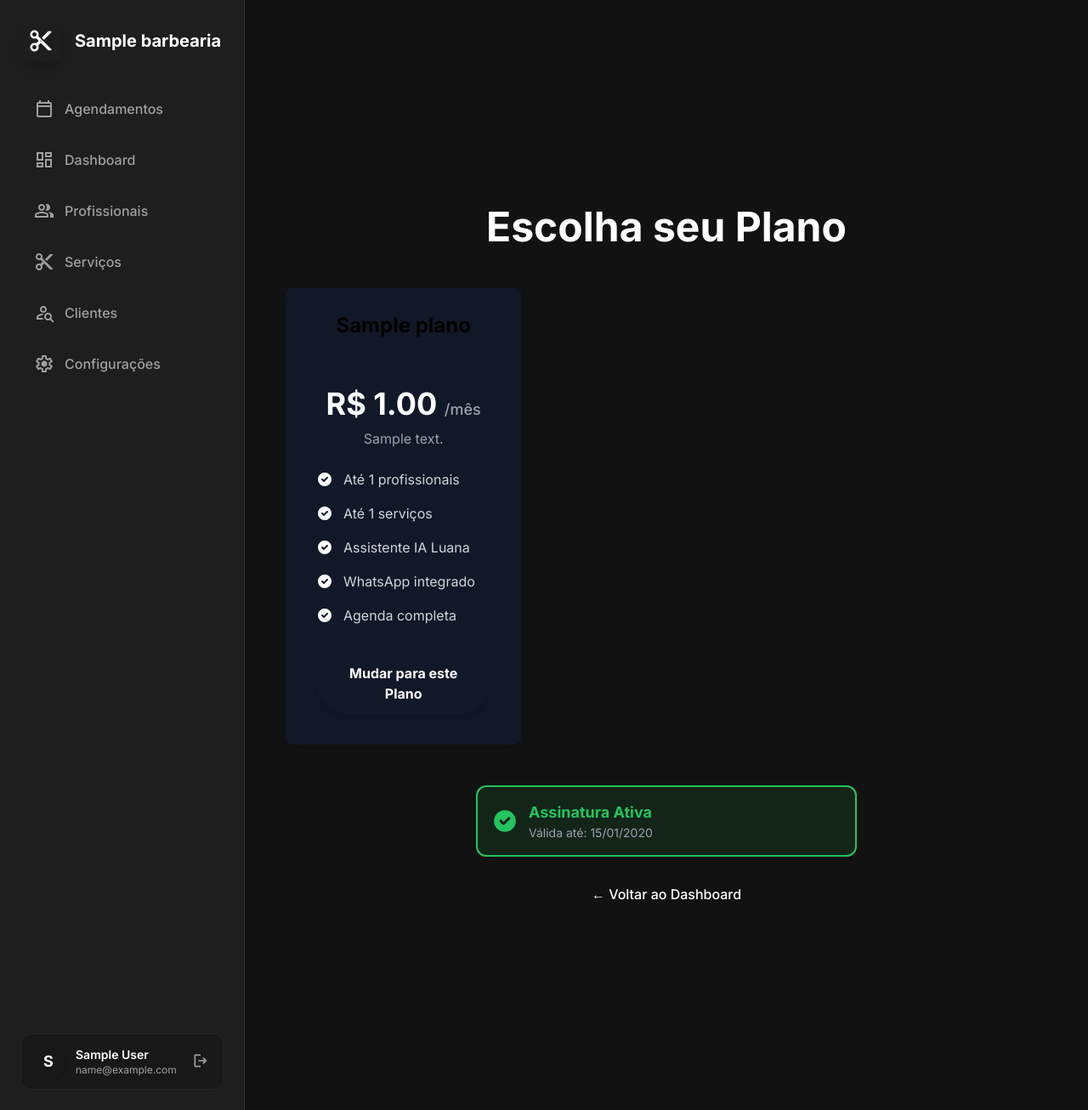
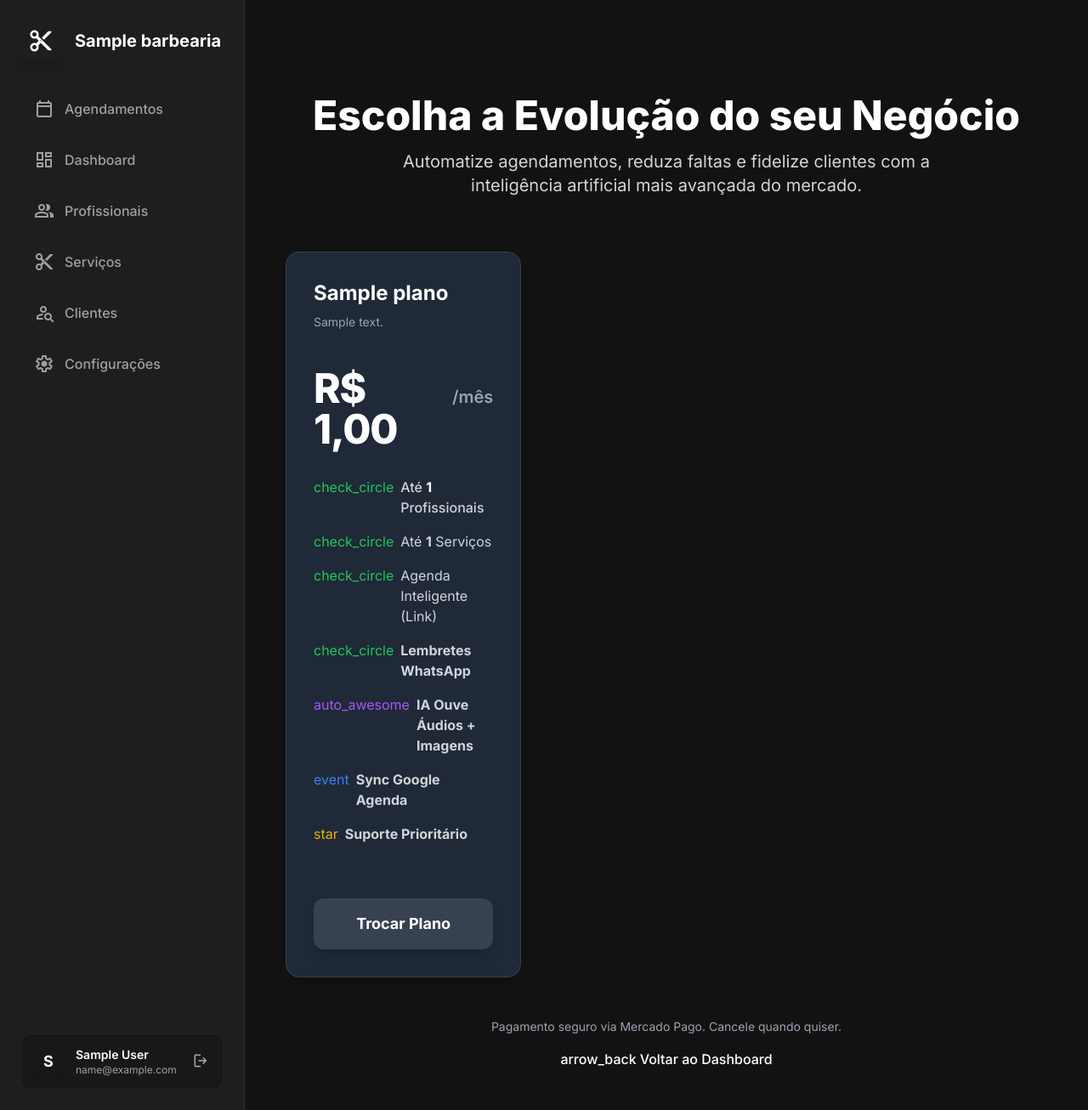
Before and after one commit to juanhlalmeida/assistente-agendamento-ia, a Flask app: page /assinatura/planos in a window 1280 px wide. Shown: the whole page at 85% size. Run offline with Flask 3, Linux system fonts and the light colour scheme; a user stored in the database is signed in; tables that the repository leaves empty hold one stand-in row (values such as "Sample post"); parts of the project's set-up code (start-up, migrations or seed data) failed here and were passed over; some libraries are stand-ins or nearby versions.

Commit message:
Revise title and enhance pricing plans layout
Updated the title and enhanced the layout and styling of the pricing plans page. Added new styles for better visual effects and improved text content.

```diff
--- a/app/templates/assinatura/planos.html
+++ b/app/templates/assinatura/planos.html
@@ -1,157 +1,162 @@
 {% extends "base.html" %}
 
-{% block title %}Escolha seu Plano{% endblock %}
+{% block title %}Planos e Preços{% endblock %}
 
 {% block head %}
 {{ super() }}
-<!-- Material Icons usando CDN do Google -->
 <link href="https://fonts.googleapis.com/css2?family=Material+Icons+Outlined" rel="stylesheet">
+<style>
+  /* Efeito de brilho suave para o plano Premium */
+  .shadow-glow-primary {
+    box-shadow: 0 0 25px rgba(var(--color-primary-rgb, 59, 130, 246), 0.5);
+  }
+  .scale-102 {
+    transform: scale(1.02);
+  }
+</style>
 {% endblock %}
 
 {% block content %}
-<div class="min-h-screen flex flex-col items-center justify-center p-4 -mt-8">
-  <div class="max-w-6xl w-full">
-    <h1 class="text-4xl md:text-5xl font-bold text-center mb-12 text-gray-900 dark:text-white">
-      Escolha seu Plano
-    </h1>
+<div class="min-h-screen flex flex-col items-center justify-center p-4 py-12">
+  <div class="max-w-7xl w-full">
 
-    <div class="grid grid-cols-1 md:grid-cols-3 gap-8 mb-12">
+    <div class="text-center mb-16">
+      <h1 class="text-4xl md:text-5xl font-extrabold text-gray-900 dark:text-white mb-4">
+        Escolha a Evolução do seu Negócio
+      </h1>
+      <p class="text-xl text-gray-600 dark:text-gray-300 max-w-2xl mx-auto">
+        Automatize agendamentos, reduza faltas e fidelize clientes com a inteligência artificial mais avançada do mercado.
+      </p>
+    </div>
+
+    <div class="grid grid-cols-1 md:grid-cols-3 gap-8 items-start">
+
       {% if planos %}
         {% for plano in planos %}
-          <div class="{% if loop.index == 2 %}bg-primary shadow-glow-primary{% else %}bg-gray-100 dark:bg-gray-900 shadow-lg{% endif %} rounded-lg p-1 relative">
-            {% if loop.index != 2 %}
-            <div class="absolute inset-0 bg-primary/40 dark:bg-primary/30 blur-xl rounded-lg -z-10 animate-pulse duration-3000"></div>
+          {% set is_premium = 'Premium' in plano.nome %}
+
+          <div class="relative flex flex-col h-full rounded-2xl transition-all duration-300
+                      {% if is_premium %}
+                        bg-white dark:bg-gray-800 border-2 border-primary shadow-glow-primary scale-102 z-10
+                      {% else %}
+                        bg-white dark:bg-gray-800 border border-gray-200 dark:border-gray-700 shadow-xl hover:shadow-2xl
+                      {% endif %}">
+
+            {% if is_premium %}
+            <div class="absolute -top-4 left-1/2 transform -translate-x-1/2 bg-primary text-white text-sm font-bold px-4 py-1 rounded-full shadow-md">
+              MAIS POPULAR ⭐
+            </div>
             {% endif %}
 
-            <div class="relative bg-gray-100 dark:bg-gray-900 rounded-lg h-full flex flex-col">
-              <div class="bg-primary text-gray-900 dark:text-black font-bold text-2xl p-6 rounded-t-lg text-center">
-                {{ plano.nome }}
+            <div class="p-8 flex-grow">
+              <h3 class="text-2xl font-bold text-gray-900 dark:text-white mb-2">{{ plano.nome }}</h3>
+              <p class="text-gray-500 dark:text-gray-400 text-sm mb-6 h-10">{{ plano.descricao }}</p>
+
+              <div class="flex items-baseline mb-8">
+                <span class="text-5xl font-extrabold tracking-tight text-gray-900 dark:text-white">
+                  R$ {{ "%.2f"|format(plano.preco_mensal)|replace('.', ',') }}
+                </span>
+                <span class="text-xl font-semibold text-gray-500 dark:text-gray-400 ml-2">/mês</span>
               </div>
 
-              <div class="p-8 flex-grow">
-                <div class="text-center mb-6">
-                  <p class="text-4xl font-bold text-gray-900 dark:text-white">
-                    R$ {{ "%.2f"|format(plano.preco_mensal) }}
-                    <span class="text-lg font-medium text-gray-500 dark:text-gray-400">/mês</span>
-                  </p>
-                  <p class="text-gray-600 dark:text-gray-400 mt-2">{{ plano.descricao }}</p>
-                </div>
+              <ul class="space-y-4 mb-8">
+                <li class="flex items-start">
+                  <span class="material-icons-outlined text-green-500 mr-2 shrink-0">check_circle</span>
+                  <span class="text-gray-700 dark:text-gray-300 font-medium">
+                    Até <strong class="text-gray-900 dark:text-white">{{ plano.max_profissionais }}</strong> Profissionais
+                  </span>
+                </li>
 
-                <ul class="space-y-4">
-                  {% if plano.max_profissionais %}
-                  <li class="flex items-center">
-                    <!-- ✅ Usando SVG ao invés de fonte de ícone -->
-                    <svg class="w-5 h-5 text-primary flex-shrink-0" fill="currentColor" viewBox="0 0 20 20">
-                      <path fill-rule="evenodd" d="M10 18a8 8 0 100-16 8 8 0 000 16zm3.707-9.293a1 1 0 00-1.414-1.414L9 10.586 7.707 9.293a1 1 0 00-1.414 1.414l2 2a1 1 0 001.414 0l4-4z" clip-rule="evenodd"/>
-                    </svg>
-                    <span class="ml-3 text-gray-700 dark:text-gray-300">
-                      Até {{ plano.max_profissionais }} profissionais
-                    </span>
-                  </li>
+                <li class="flex items-start">
+                  <span class="material-icons-outlined text-green-500 mr-2 shrink-0">check_circle</span>
+                  <span class="text-gray-700 dark:text-gray-300">
+                    {% if plano.max_servicos > 100 %}
+                      Serviços <strong>Ilimitados</strong>
+                    {% else %}
+                      Até <strong>{{ plano.max_servicos }}</strong> Serviços
+                    {% endif %}
+                  </span>
+                </li>
+
+                <li class="flex items-start">
+                  <span class="material-icons-outlined text-green-500 mr-2 shrink-0">check_circle</span>
+                  <span class="text-gray-700 dark:text-gray-300">Agenda Inteligente (Link)</span>
+                </li>
+
+                <li class="flex items-start">
+                  {% if plano.tem_notificacao_whatsapp %}
+                    <span class="material-icons-outlined text-green-500 mr-2 shrink-0">check_circle</span>
+                    <span class="text-gray-700 dark:text-gray-300 font-bold">Lembretes WhatsApp</span>
+                  {% else %}
+                    <span class="material-icons-outlined text-gray-300 dark:text-gray-600 mr-2 shrink-0">cancel</span>
+                    <span class="text-gray-400 dark:text-gray-500 line-through">Lembretes WhatsApp</span>
                   {% endif %}
+                </li>
 
-                  {% if plano.max_servicos %}
-                  <li class="flex items-center">
-                    <svg class="w-5 h-5 text-primary flex-shrink-0" fill="currentColor" viewBox="0 0 20 20">
-                      <path fill-rule="evenodd" d="M10 18a8 8 0 100-16 8 8 0 000 16zm3.707-9.293a1 1 0 00-1.414-1.414L9 10.586 7.707 9.293a1 1 0 00-1.414 1.414l2 2a1 1 0 001.414 0l4-4z" clip-rule="evenodd"/>
-                    </svg>
-                    <span class="ml-3 text-gray-700 dark:text-gray-300">
-                      Até {{ plano.max_servicos }} serviços
-                    </span>
-                  </li>
+                <li class="flex items-start">
+                  {% if plano.tem_ia_avancada %}
+                    <span class="material-icons-outlined text-purple-500 mr-2 shrink-0">auto_awesome</span>
+                    <span class="text-gray-700 dark:text-gray-300 font-bold">IA Ouve Áudios + Imagens</span>
+                  {% else %}
+                    <span class="material-icons-outlined text-gray-300 dark:text-gray-600 mr-2 shrink-0">cancel</span>
+                    <span class="text-gray-400 dark:text-gray-500 line-through">IA Ouve Áudios + Imagens</span>
                   {% endif %}
+                </li>
 
-                  {% if plano.tem_ia %}
-                  <li class="flex items-center">
-                    <svg class="w-5 h-5 text-primary flex-shrink-0" fill="currentColor" viewBox="0 0 20 20">
-                      <path fill-rule="evenodd" d="M10 18a8 8 0 100-16 8 8 0 000 16zm3.707-9.293a1 1 0 00-1.414-1.414L9 10.586 7.707 9.293a1 1 0 00-1.414 1.414l2 2a1 1 0 001.414 0l4-4z" clip-rule="evenodd"/>
-                    </svg>
-                    <span class="ml-3 text-gray-700 dark:text-gray-300">Assistente IA Luana</span>
-                  </li>
+                <li class="flex items-start">
+                  {% if plano.tem_google_agenda %}
+                    <span class="material-icons-outlined text-blue-500 mr-2 shrink-0">event</span>
+                    <span class="text-gray-700 dark:text-gray-300 font-bold">Sync Google Agenda</span>
+                  {% else %}
+                    <span class="material-icons-outlined text-gray-300 dark:text-gray-600 mr-2 shrink-0">cancel</span>
+                    <span class="text-gray-400 dark:text-gray-500 line-through">Sync Google Agenda</span>
                   {% endif %}
+                </li>
 
-                  <li class="flex items-center">
-                    <svg class="w-5 h-5 text-primary flex-shrink-0" fill="currentColor" viewBox="0 0 20 20">
-                      <path fill-rule="evenodd" d="M10 18a8 8 0 100-16 8 8 0 000 16zm3.707-9.293a1 1 0 00-1.414-1.414L9 10.586 7.707 9.293a1 1 0 00-1.414 1.414l2 2a1 1 0 001.414 0l4-4z" clip-rule="evenodd"/>
-                    </svg>
-                    <span class="ml-3 text-gray-700 dark:text-gray-300">WhatsApp integrado</span>
-                  </li>
+                {% if plano.tem_suporte_prioritario %}
+                <li class="flex items-start">
+                    <span class="material-icons-outlined text-yellow-500 mr-2 shrink-0">star</span>
+                    <span class="text-gray-700 dark:text-gray-300 font-bold">Suporte Prioritário</span>
+                </li>
+                {% endif %}
+              </ul>
+            </div>
 
-                  <li class="flex items-center">
-                    <svg class="w-5 h-5 text-primary flex-shrink-0" fill="currentColor" viewBox="0 0 20 20">
-                      <path fill-rule="evenodd" d="M10 18a8 8 0 100-16 8 8 0 000 16zm3.707-9.293a1 1 0 00-1.414-1.414L9 10.586 7.707 9.293a1 1 0 00-1.414 1.414l2 2a1 1 0 001.414 0l4-4z" clip-rule="evenodd"/>
-                    </svg>
-                    <span class="ml-3 text-gray-700 dark:text-gray-300">Agenda completa</span>
-                  </li>
-                </ul>
-
-                <form method="POST" action="{{ url_for('assinaturas.assinar', plano_id=plano.id) }}" class="mt-8">
-                  <button type="submit"
-                          class="w-full bg-primary text-white font-bold py-3 px-6 rounded-full hover:opacity-90 transition-opacity duration-300 shadow-lg shadow-primary/30">
-                    {% if barbearia and barbearia.assinatura_ativa %}
-                      Mudar para este Plano
-                    {% else %}
-                      Assinar Agora
-                    {% endif %}
-                  </button>
-                </form>
-              </div>
+            <div class="p-8 pt-0 mt-auto">
+              <form method="POST" action="{{ url_for('main.assinar_plano', plano_id=plano.id) }}">
+                <button type="submit"
+                        class="w-full py-4 px-6 rounded-xl font-bold text-lg transition-all duration-200 transform hover:-translate-y-1 shadow-lg
+                        {% if is_premium %}
+                          bg-primary text-white hover:bg-blue-600 shadow-primary/30
+                        {% else %}
+                          bg-gray-100 dark:bg-gray-700 text-gray-900 dark:text-white hover:bg-gray-200 dark:hover:bg-gray-600
+                        {% endif %}">
+                  {% if barbearia and barbearia.assinatura_ativa %}
+                    Trocar Plano
+                  {% else %}
+                    Assinar Agora
+                  {% endif %}
+                </button>
+              </form>
             </div>
           </div>
         {% endfor %}
       {% else %}
-        <div class="col-span-3 text-center py-12">
-          <p class="text-xl text-gray-500 dark:text-gray-400">
-            Nenhum plano disponível no momento.
-          </p>
-          <p class="text-sm text-gray-400 dark:text-gray-300 mt-4">
-            <a href="{{ url_for('dashboard.index') }}" class="text-primary hover:underline">
-              ← Voltar ao Dashboard
-            </a>
-          </p>
+        <div class="col-span-3 text-center py-12 bg-white dark:bg-gray-800 rounded-xl shadow">
+          <p class="text-xl text-gray-500">Nenhum plano configurado no momento.</p>
+          <p class="text-sm mt-2 text-gray-400">Admin: execute a rota de atualização.</p>
         </div>
       {% endif %}
     </div>
 
-    {% if barbearia and barbearia.assinatura_ativa %}
-    <div class="max-w-md mx-auto bg-green-500/10 border-2 border-green-500 rounded-xl p-4 mb-8">
-      <div class="flex items-center gap-3">
-        <svg class="w-8 h-8 text-green-500" fill="currentColor" viewBox="0 0 20 20">
-          <path fill-rule="evenodd" d="M10 18a8 8 0 100-16 8 8 0 000 16zm3.707-9.293a1 1 0 00-1.414-1.414L9 10.586 7.707 9.293a1 1 0 00-1.414 1.414l2 2a1 1 0 001.414 0l4-4z" clip-rule="evenodd"/>
-        </svg>
-        <div>
-          <h3 class="text-lg font-bold text-green-500">Assinatura Ativa</h3>
-          {% if barbearia.assinatura_expira_em %}
-          <p class="text-sm text-gray-600 dark:text-gray-400">
-            Válida até: {{ barbearia.assinatura_expira_em.strftime('%d/%m/%Y') }}
-          </p>
-          {% endif %}
-        </div>
-      </div>
-    </div>
-    {% endif %}
-
-    <div class="max-w-md mx-auto text-center">
-      <a href="{{ url_for('dashboard.index') }}"
-         class="text-primary hover:text-primary/80 transition-colors font-medium">
-        ← Voltar ao Dashboard
+    <div class="mt-12 text-center">
+      <p class="text-gray-500 dark:text-gray-400 text-sm mb-4">
+        Pagamento seguro via Mercado Pago. Cancele quando quiser.
+      </p>
+      <a href="{{ url_for('dashboard.index') }}" class="inline-flex items-center text-primary hover:text-primary/80 font-medium">
+        <span class="material-icons-outlined mr-1">arrow_back</span> Voltar ao Dashboard
       </a>
     </div>
   </div>
 </div>
-
-<style>
-  @keyframes pulse {
-    0%, 100% { opacity: 0.4; }
-    50% { opacity: 0.6; }
-  }
-
-  .animate-pulse {
-    animation: pulse 3s cubic-bezier(0.4, 0, 0.6, 1) infinite;
-  }
-
-  .shadow-glow-primary {
-    box-shadow: 0 0 15px 0 rgba(0, 191, 255, 0.4), 0 0 20px 0 rgba(0, 191, 255, 0.3);
-  }
-</style>
 {% endblock %}
```
